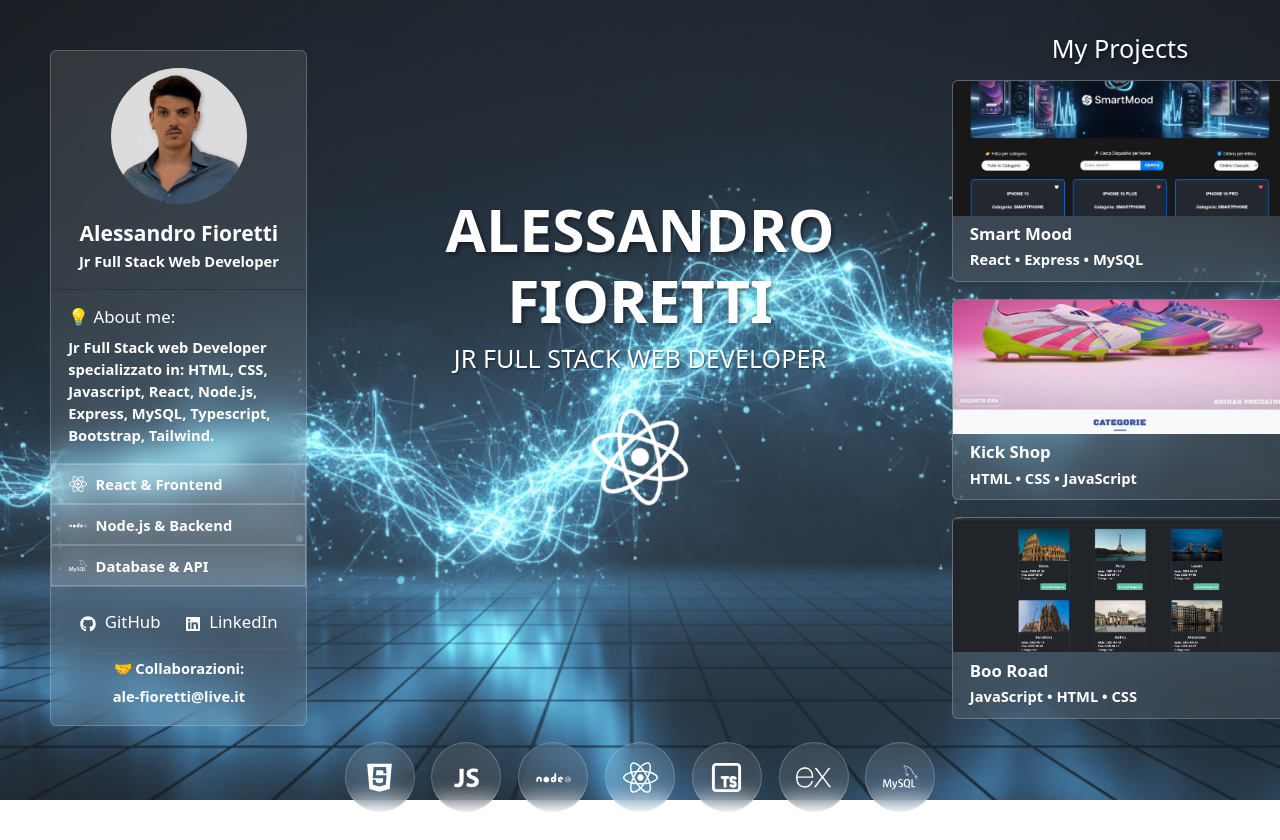
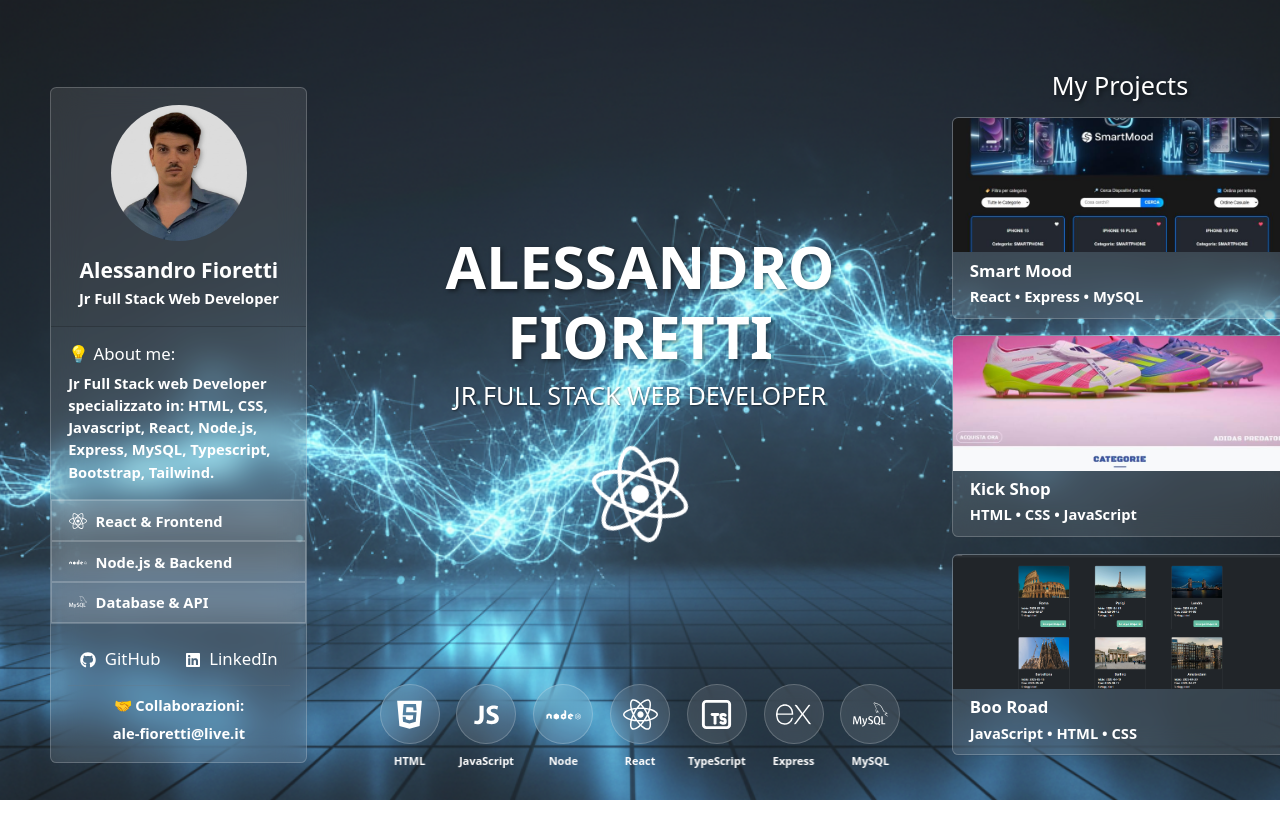
Before and after one commit to 413f10r/AleFioretti_portfolio, a React (Vite) app: page / in a window 1280 px wide. After the commit the page ends 800 px from the top, so only its background shows below. Built offline with nearby package versions, Linux system fonts and the light colour scheme.

Commit message:
up-deploy+ css

```diff
--- a/src/App.css
+++ b/src/App.css
@@ -4,8 +4,9 @@
   box-sizing: border-box;
   color: white !important;
   text-decoration: none !important;
-font-size: 2.1vh;
-font-weight: 700;}
+  font-size: 2.1vh;
+  font-weight: 700;
+}
 
 /* Background */
 .bkg-container {
@@ -15,6 +16,7 @@ font-weight: 700;}
   background-position: center;
   background-repeat: no-preference;
   position: relative;
+  overflow: hidden; /* Previene overflow */
 }
 
 /* Glass Effect */
@@ -26,8 +28,13 @@ font-weight: 700;}
 
 /* React Logo Animation */
 @keyframes logo-spin {
-  from { transform: rotate(0deg); }
-  to { transform: rotate(360deg); }
+  from {
+    transform: rotate(0deg);
+  }
+
+  to {
+    transform: rotate(360deg);
+  }
 }
 
 .logo-react svg {
@@ -49,53 +56,93 @@ font-weight: 700;}
   transform: scale(1.1) !important;
 }
 
-/* Skills Icons  */
+/* Skills Icons - Dimensioni ridotte e posizionamento fisso */
 .skill-icon {
-  width: 70px;
-  height: 70px;
+  width: 60px;
+  height: 60px;
   border-radius: 50%;
   color: white !important;
   background: rgba(255, 255, 255, 0.1) !important;
   backdrop-filter: blur(10px);
   border: 1px solid rgba(255, 255, 255, 0.2);
   transition: all 0.3s ease;
+  position: relative;
+  flex-shrink: 0; /* Previene il rimpicciolimento */
 }
 
 .skill-icon:hover {
-  transform: scale(1.25);
+  transform: scale(1.15); /* Scala ridotta */
   background: rgba(255, 255, 255, 0.2) !important;
 }
 
-/* Skills Container - rimuovi il background */
+/* Skills Container - Layout migliorato */
 .skills-container {
-  width: fit-content;
-  max-width: 90%;
+  width: 100%;
+  max-width: 90vw;
   background: transparent !important;
   backdrop-filter: none !important;
   border: none !important;
   padding: 0 !important;
+  display: flex;
+  flex-wrap: wrap;
+  justify-content: center;
+  align-items: center;
+  gap: 1.5vh;
 }
 
-/* Skills Footer con position relative */
+/* Skills Footer - Posizionamento fisso in basso */
 .skills-footer-relative {
-  position: relative;
-  bottom: 0;
+  position: absolute;
+  bottom: 2vh;
+  left: 0;
+  right: 0;
   width: 100%;
-  padding: 2vh 0 3vh 0;
-  margin-bottom: 1.5vh;
+  padding: 5vh 0;
+  margin: 0;
+  z-index: 10;
 }
 
-/* Skill Labels */
+/* Skill Labels - Posizionamento migliorato */
 .skill-label {
   position: absolute;
-  top: 70px;
-  font-size: 12px;
+  top: 65px;
+  left: 50%;
+  transform: translateX(-50%);
+  font-size: 11px;
   color: white !important;
   text-align: center;
-  margin: 0 ;
-  white-space: nowrap;
-  padding: 0.25rem 0.5rem;
+  margin: 0;
+  padding: 0.2rem 0.4rem;
   border-radius: 4px;
   opacity: 1;
   pointer-events: none;
+  white-space: nowrap;
+  backdrop-filter: blur(5px);
 }
+
+/* Responsive per schermi piccoli */
+@media (max-width: 768px) {
+  .skills-container {
+    gap: 1vh;
+  }
+
+  .skill-icon {
+    width: 50px;
+    height: 50px;
+  }
+
+  .skill-label {
+    top: 55px;
+    font-size: 10px;
+  }
+
+  .skills-footer-relative {
+    bottom: 2vh;
+  }
+}
+
+/* Previeni overflow sui contenitori principali */
+.container-fluid {
+  max-height: 100vh;
+  overflow: hidden;
+}
--- a/src/App.jsx
+++ b/src/App.jsx
@@ -12,7 +12,7 @@ import 'bootstrap/dist/css/bootstrap.min.css'
 function App() {
   return (
     <div className="bkg-container">
-      {/* Hero Section */}
+      {/* Hero Section -*/}
       <div className="container-fluid h-100 d-flex flex-column">
         <div className="row flex-grow-1">
 
```
